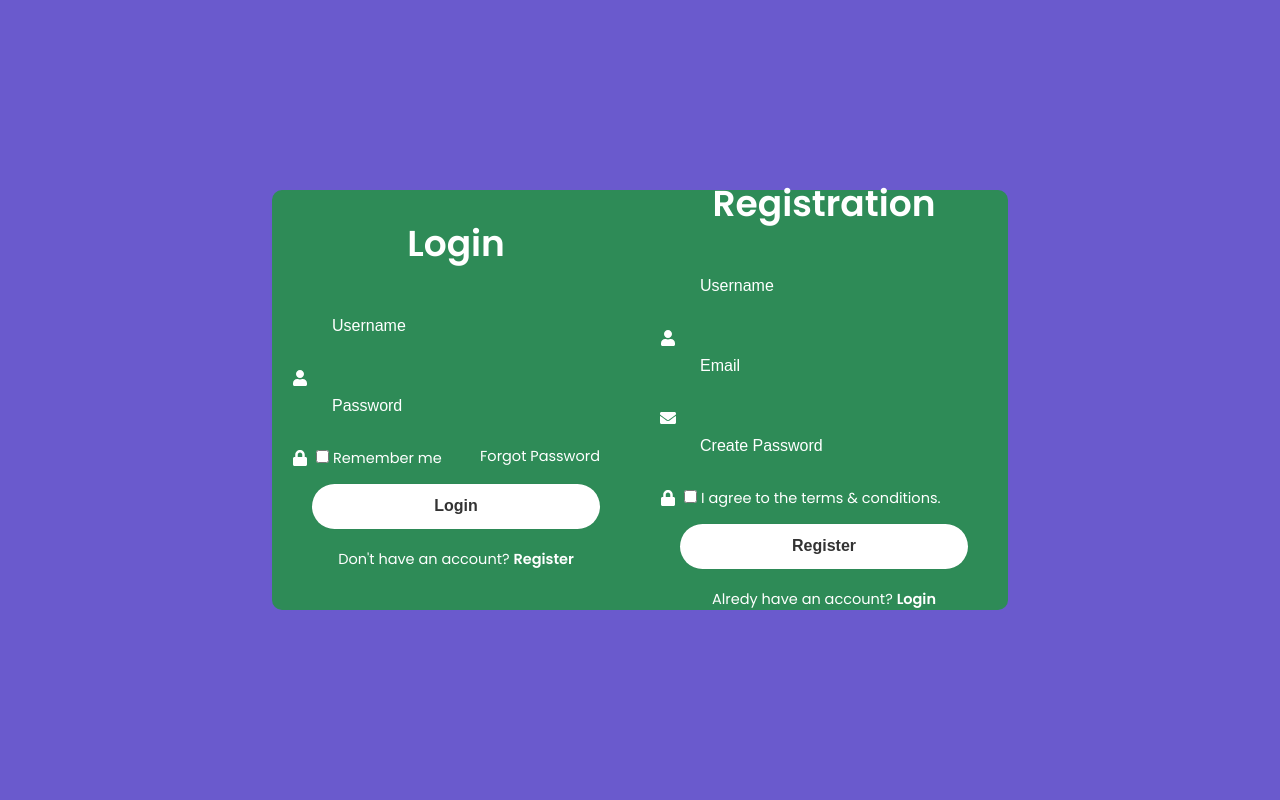
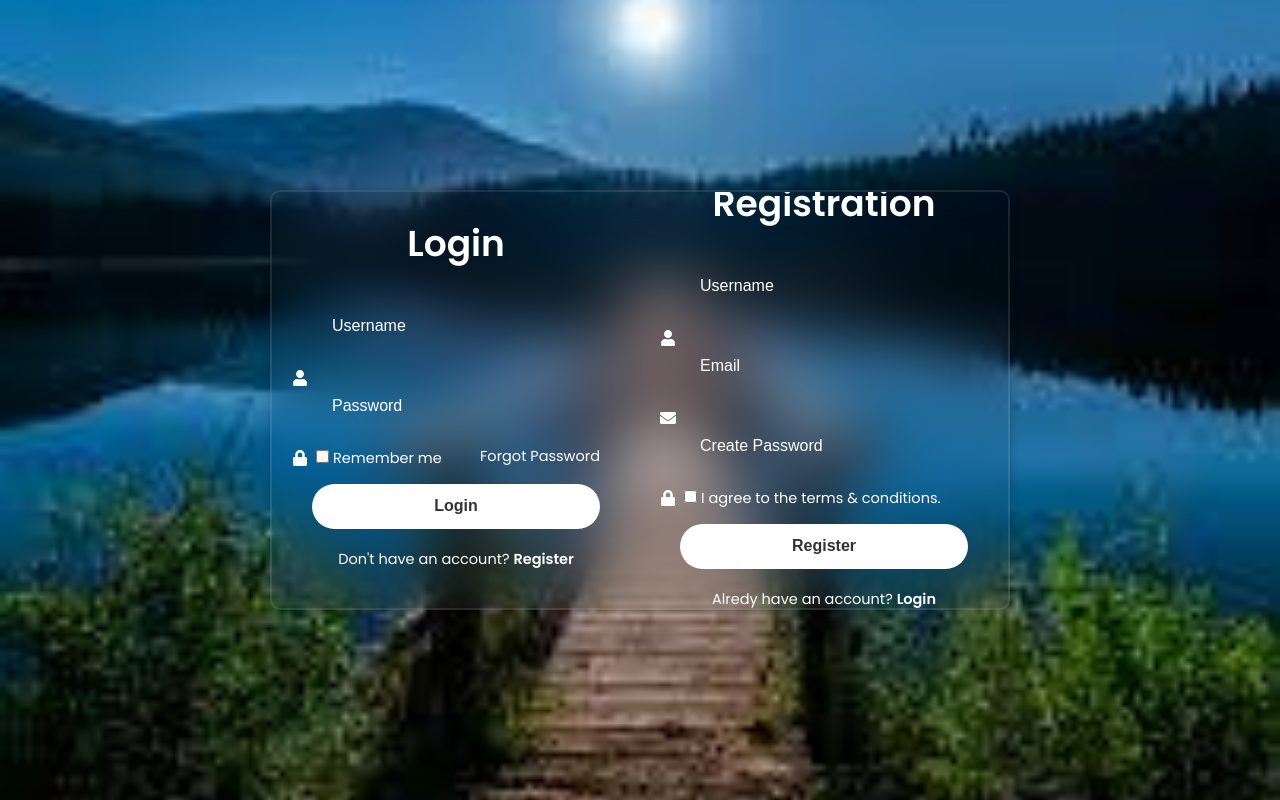
Before and after one commit to MBUDA-BRANICE-NJIRA/Log-In-Form, a React (Create React App) app: page / in a window 1280 px wide. Built offline with nearby package versions, Linux system fonts and the light colour scheme.

Commit message:
Finished the project but still have to deburge the functionality using Javascript and some css

```diff
--- a/src/Components/LoginRegister/LoginRegister.css
+++ b/src/Components/LoginRegister/LoginRegister.css
@@ -1,23 +1,46 @@
 .Wrapper{
     position: relative;
     height: 420px;
-    background: seagreen;
+    background: transparent;
+    border: 2px solid rgba(255, 255, 255, .1);
+    backdrop-filter: blur(30px);
+    box-shadow: 0 0 10px rgba(0, 0, 0, .2);
     border-radius: 10px;
     color: #fff;
     display: flex;
     align-items: center;
+    overflow: hidden;
+    transition: height .2s ease;
+
+}
+.Wrapper .active {
+    height: 520px;
+}
+
+.Wrapper .form-box {
+   width: 100%;
+   padding: 40px;
+}
+
+.Wrapper .form-box.login {
+    transition: translate .18s ease;
+    translate: 0;
+}
+.Wrapper .active .form-box.login {
+    transition: none;
+    translate: -400px;
+}
+
+.Wrapper .form-box .register{
+    position: absolute;
+    transition: none;
+    translate: 400px;
 
 }
 
-.Wrapper .form-box{
-   width: 100%;
-   padding: 40px;
-
-}
-.Wrapper .form-box .register{
-    position: relative;
-    translate: 400px;
-
+.Wrapper .active .form-box.register {
+    transition: translate .18s ease;
+    translate: 0;
 }
 
 form h1{
--- a/src/Components/LoginRegister/LoginRegister.jsx
+++ b/src/Components/LoginRegister/LoginRegister.jsx
@@ -41,7 +41,7 @@ const LoginRegister = () => {
            <button type='submit'>Login</button>
 
            <div className="register-link">
-            <p>Don't have an account? <a href="#" onClick={registerLink}>Register</a></p>
+            <p>Don't have an account? <a href="n#" onClick={registerLink}>Register</a></p>
            </div>
         </form>
        </div>
@@ -74,7 +74,7 @@ const LoginRegister = () => {
            <button type='submit'>Register</button>
 
            <div className="register-link">
-            <p>Alredy have an account? <a href="#" onClick={loginLink}>Login</a></p>
+            <p>Alredy have an account? <a href="n#" onClick={loginLink}>Login</a></p>
            </div>
         </form>
        </div>
--- a/src/index.css
+++ b/src/index.css
@@ -10,5 +10,7 @@ body {
   justify-content: center;
   align-items: center;
   min-height: 100vh;
-  background: slateblue;
+  background: url('./Components/Assets/download.jpg') no-repeat;
+  background-size: cover;
+  background-position: center;
 }
```
Also changed, not shown: src/Components/Assets/download.jpg (added).
